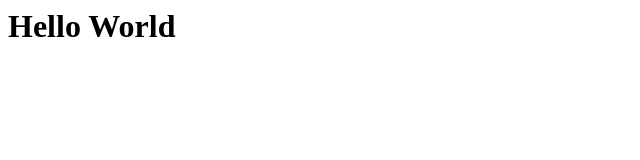
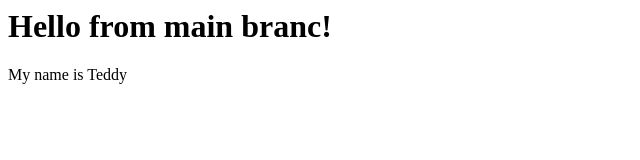
Before and after one commit to TeddyAZ/new-site, a plain HTML site: page index.html in a window 1280 px wide. Shown: the whole page, without its empty margins (0-640 px from the left). Drawn offline with Linux system fonts and the light colour scheme.

Commit message:
Edit heading on main branch

```diff
--- a/index.html
+++ b/index.html
@@ -1 +1,2 @@
-<h1>Hello World</h1>
+<h1>Hello from main branc!</h1>
+<p>My name is Teddy</p>
```
